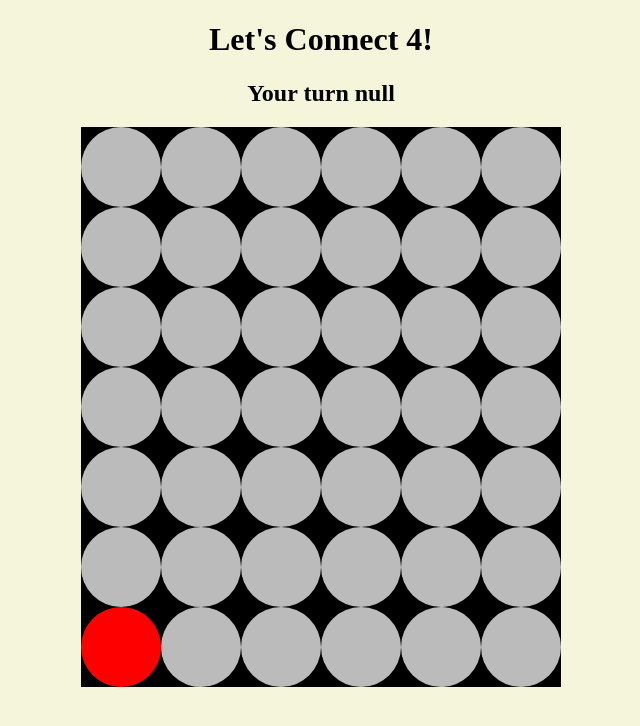
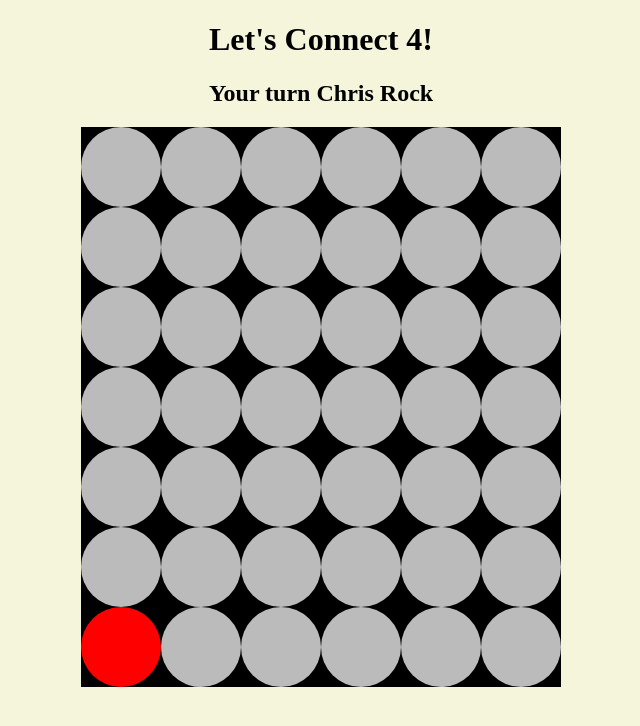
Before and after one commit to redrobin005/Connect4, a plain HTML site: page index.html in a window 1280 px wide. Both pictures are taken after a click on the element 440 px from the left and 166 px from the top of the page. Shown: the whole page, without its empty margins (319-959 px from the left). Drawn offline with Linux system fonts and the light colour scheme.

Commit message:
Added blank val error handling for player names. Re-factored session storage retreival.

```diff
--- a/checkWin.js
+++ b/checkWin.js
@@ -1,6 +1,6 @@
 function checkWinner(currVal, currRow, currCol){
-    let playerOne = sessionStorage.getItem('playerOne');
-    let playerTwo = sessionStorage.getItem('playerTwo');
+    let playerOne = getFromStorage('playerOne', 'Will Smith')
+    let playerTwo = getFromStorage('playerTwo', 'Chris Rock')
     let winner = currVal === 'r' ? playerOne : playerTwo
 
     if(
--- a/main.css
+++ b/main.css
@@ -19,7 +19,3 @@ body {
     background-color: #bbb;
     border-radius: 50%;
 }
-
-#turnDisplay {
-
-}
--- a/script.js
+++ b/script.js
@@ -6,10 +6,8 @@ window.onload = function(){
 let grid
 
 function drawBoard(){
-    rowSize = JSON.parse(sessionStorage.getItem('rowSize'));
-    rowSize = rowSize ? rowSize : 6
-    colSize = JSON.parse(sessionStorage.getItem('colSize'));
-    colSize = colSize ? colSize : 7
+    rowSize = JSON.parse(getFromStorage('rowSize', 6));
+    colSize = JSON.parse(getFromStorage('colSize', 7));
     grid = Array(rowSize).fill(null).map(() => Array(colSize).fill(null))
     console.log(grid)
     drawBoardHTML(rowSize, colSize)
@@ -67,9 +65,14 @@ function dropChip(){
 }
 
 function turnAssign(turnCount){
-    let playerOne = sessionStorage.getItem('playerOne');
-    let playerTwo = sessionStorage.getItem('playerTwo');
+    let playerOne = getFromStorage('playerOne', 'Will Smith')
+    let playerTwo = getFromStorage('playerTwo', 'Chris Rock')
     let player = turnCount % 2 === 0 ? playerOne : playerTwo
     let turnElem = document.querySelector('#turnDisplay')
     turnElem.innerText = `Your turn ${player}`
 }
+
+function getFromStorage(name, alt){
+    let item = sessionStorage.getItem(name);
+    return item = item ? item : alt
+}
```
